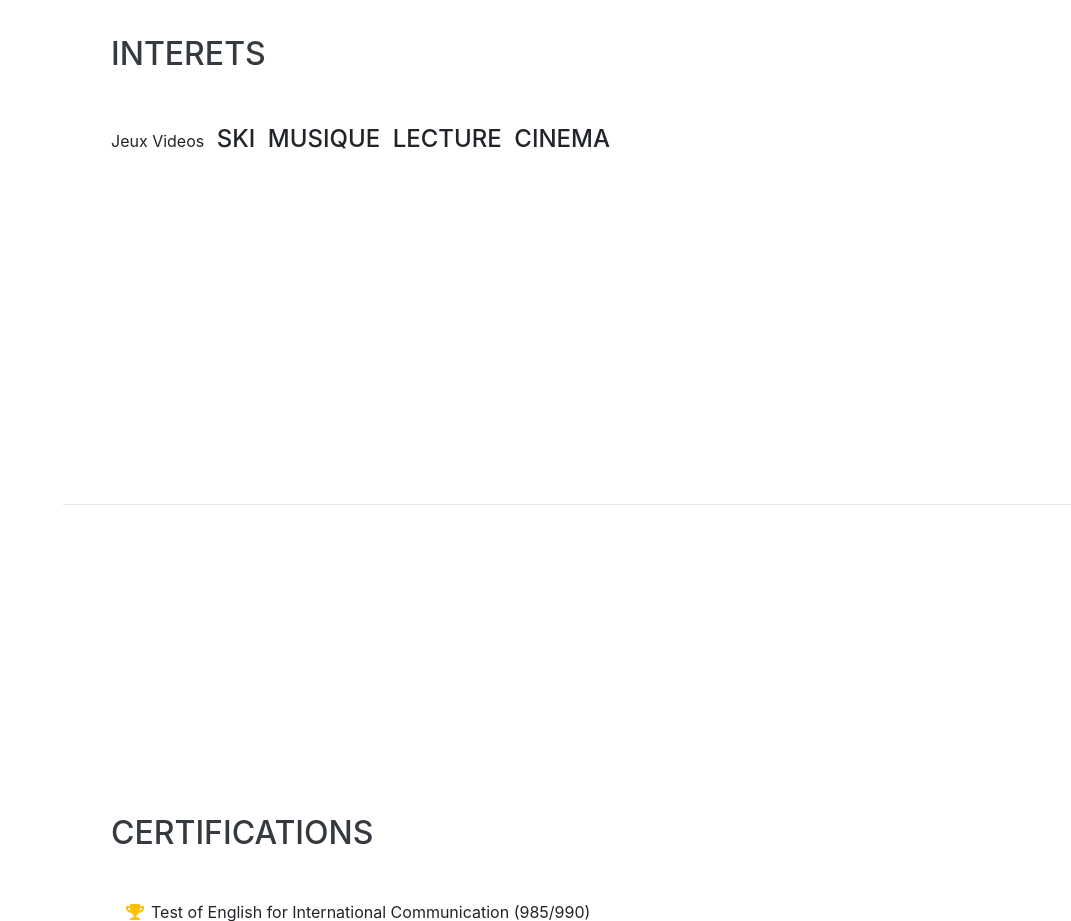
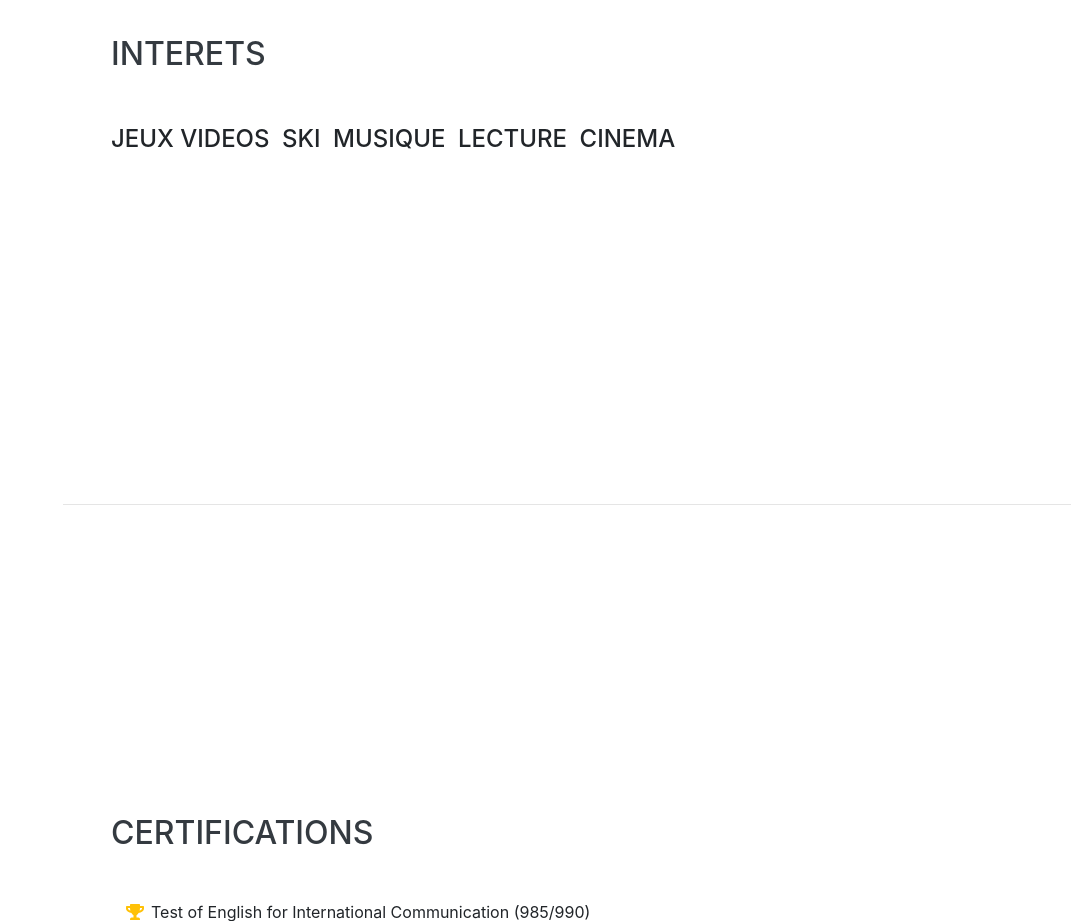
Before and after one commit to LuluLaGlue/LuluLaGlue.github.io, a website with bundled scripts: page index.html in a window 1280 px wide. Shown: the part 3500-4421 px from the top of the page, without its empty margins (209-1280 px from the left). Built offline with nearby package versions, Linux system fonts and the light colour scheme; a web font is replaced by a local one.

Commit message:
interest

```diff
--- a/index.html
+++ b/index.html
@@ -194,7 +194,7 @@
       <div class="w-100">
             <h2 class="mb-5">Interets</h2>
             <li class="list-inline-item">
-                <p>Jeux Videos</p>
+                <div class="subheading mb-3">Jeux Videos</div>
             </li>
             <li class="list-inline-item">
                 <div class="subheading mb-3">Ski</div>
```
